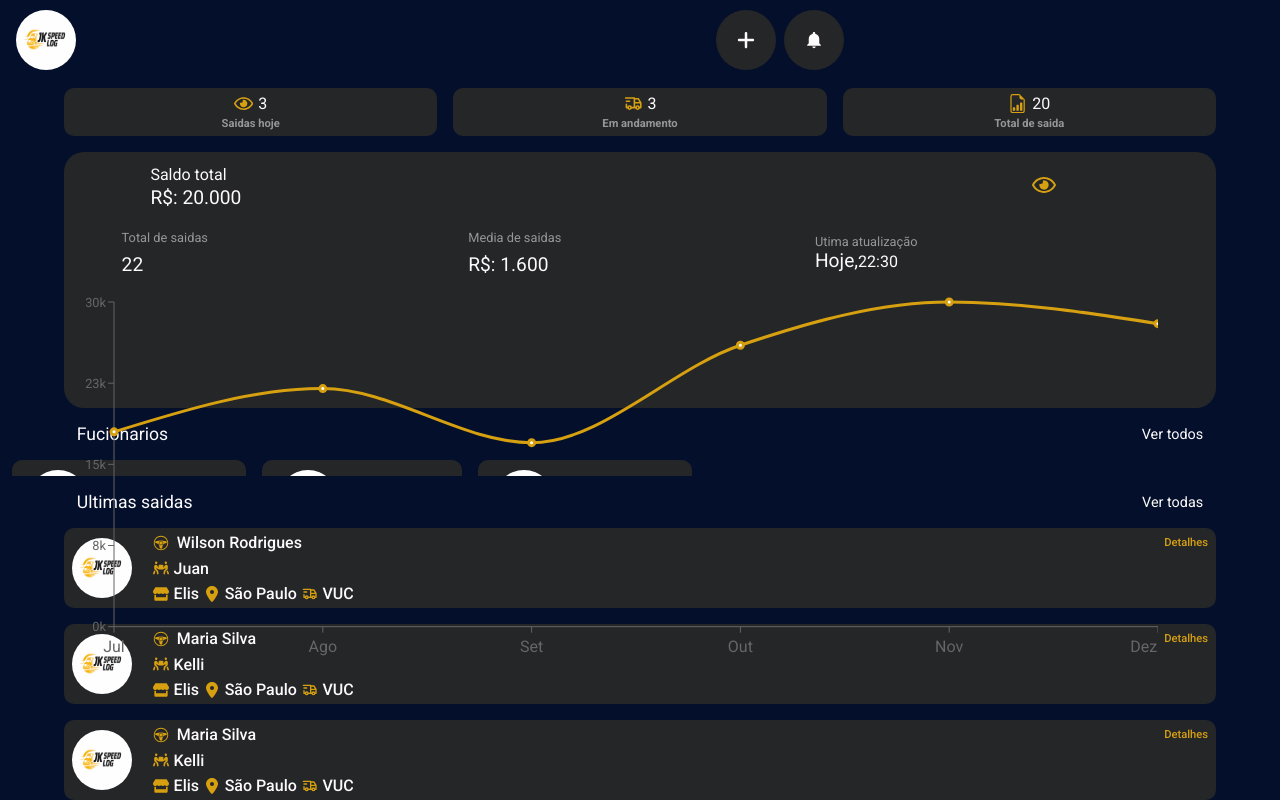
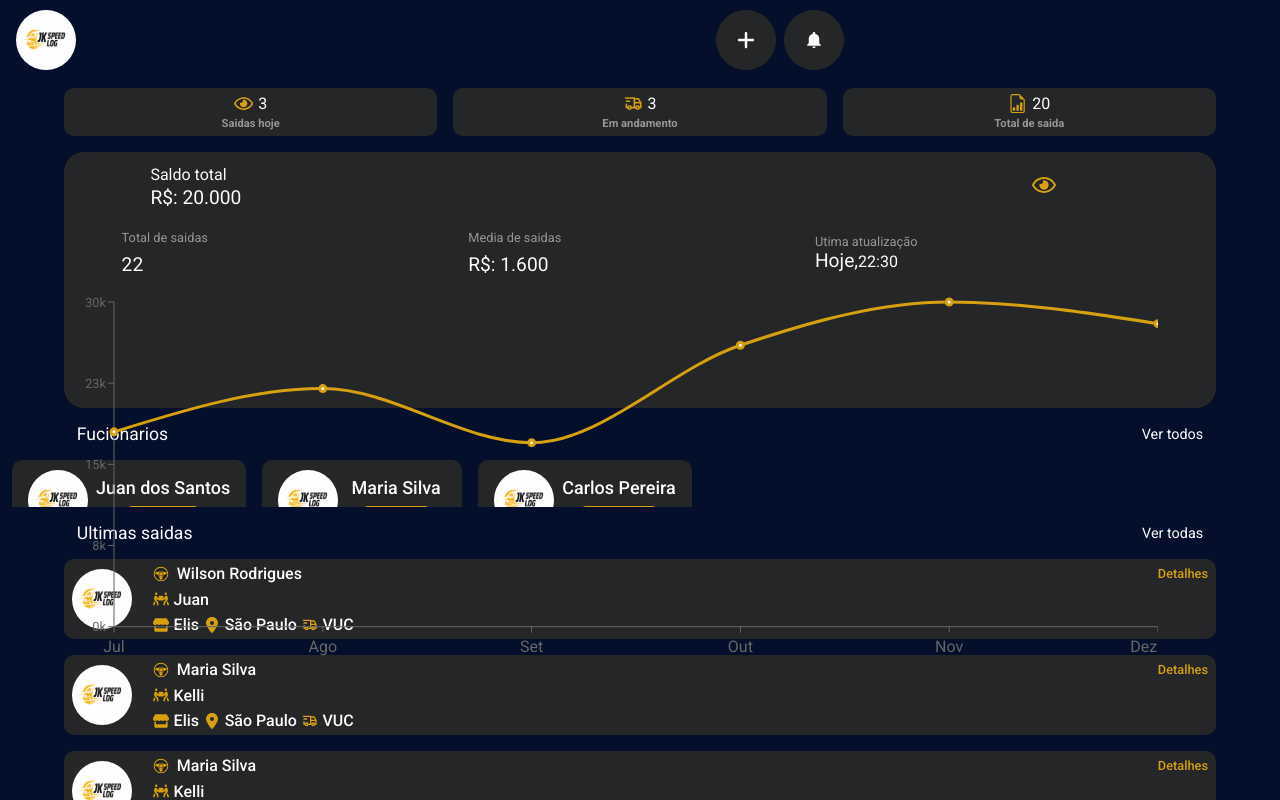
Before and after one commit to yagorodrigues2023/jkspeedlog, a React (Vite) app: page /#/home in a window 1280 px wide. Built offline with nearby package versions, Linux system fonts and the light colour scheme.

Commit message:
new version

```diff
--- a/src/components/ui/cardsaida/index.jsx
+++ b/src/components/ui/cardsaida/index.jsx
@@ -25,7 +25,7 @@ export default function CardSaida({dados}){
                            <GiSteeringWheel className={styles.icon} />
                             <label className={styles.label}>{dados.motorista}</label>
                             </div>
-                            <label style={{fontSize: "0.7rem",
+                            <label style={{fontSize: "0.8rem",
     color: "var(--corPrimaria)" }} className={`${styles.label}`}>Detalhes</label>
                     </div>
 
--- a/src/components/ui/cardsaida/styles.module.css
+++ b/src/components/ui/cardsaida/styles.module.css
@@ -8,7 +8,6 @@
     overflow-y: auto;
     scroll-behavior: smooth;
     gap: 1rem;
-    height: 150%;
 
 
 }
```
